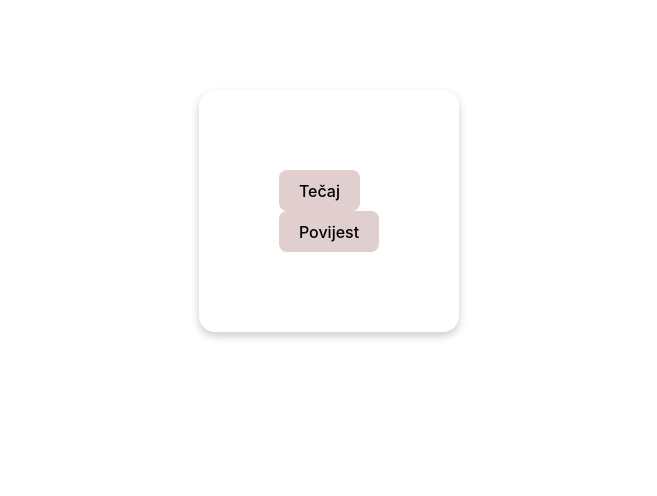
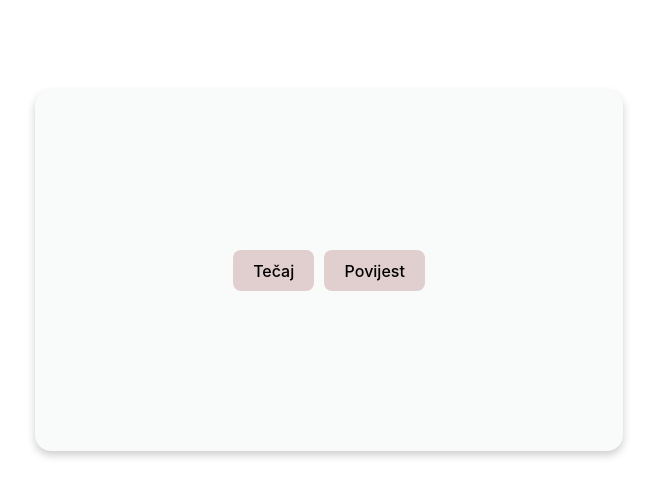
Before and after one commit to winZD/currencyList, a React (Vite) app: page / in a window 1280 px wide. Shown: the top 496 px of the page, without its empty margins (311-968 px from the left). Built offline with nearby package versions, Linux system fonts and the light colour scheme.

Commit message:
Fixed css bug

```diff
--- a/src/history/history.css
+++ b/src/history/history.css
@@ -12,4 +12,6 @@
 
   .container {
     padding: 2px 16px;
+    display: flex;
+    flex-direction: column;
   }
--- a/src/home/Home.tsx
+++ b/src/home/Home.tsx
@@ -6,7 +6,7 @@ const CURRENCY = "USD";
 function Home() {
   return (
     <div className="container">
-      <div className="card">
+      <div className="link-card">
         <Link to="/tecaj">
           <button>Tečaj</button>
         </Link>
--- a/src/home/home.css
+++ b/src/home/home.css
@@ -1,20 +1,24 @@
 .container {
   display: flex;
-
+  align-items: center;
   justify-content: center;
 }
-.card {
+.link-card {
   /* Add shadows to create the "card" effect */
   display: flex;
+  width: 25%;
+  height: 25%;
   flex-direction: row;
+  justify-content: center;
   column-gap: 10px;
-  padding: 5rem;
+  padding: 10rem;
   box-shadow: 0 4px 8px 0 rgba(0, 0, 0, 0.2);
   transition: 0.3s;
   border-radius: 16px;
+  background-color: rgb(249, 251, 251);
 }
 
 /* On mouse-over, add a deeper shadow */
-.card:hover {
+.link-card:hover {
   box-shadow: 0 8px 16px 0 rgba(0, 0, 0, 0.2);
 }
```
